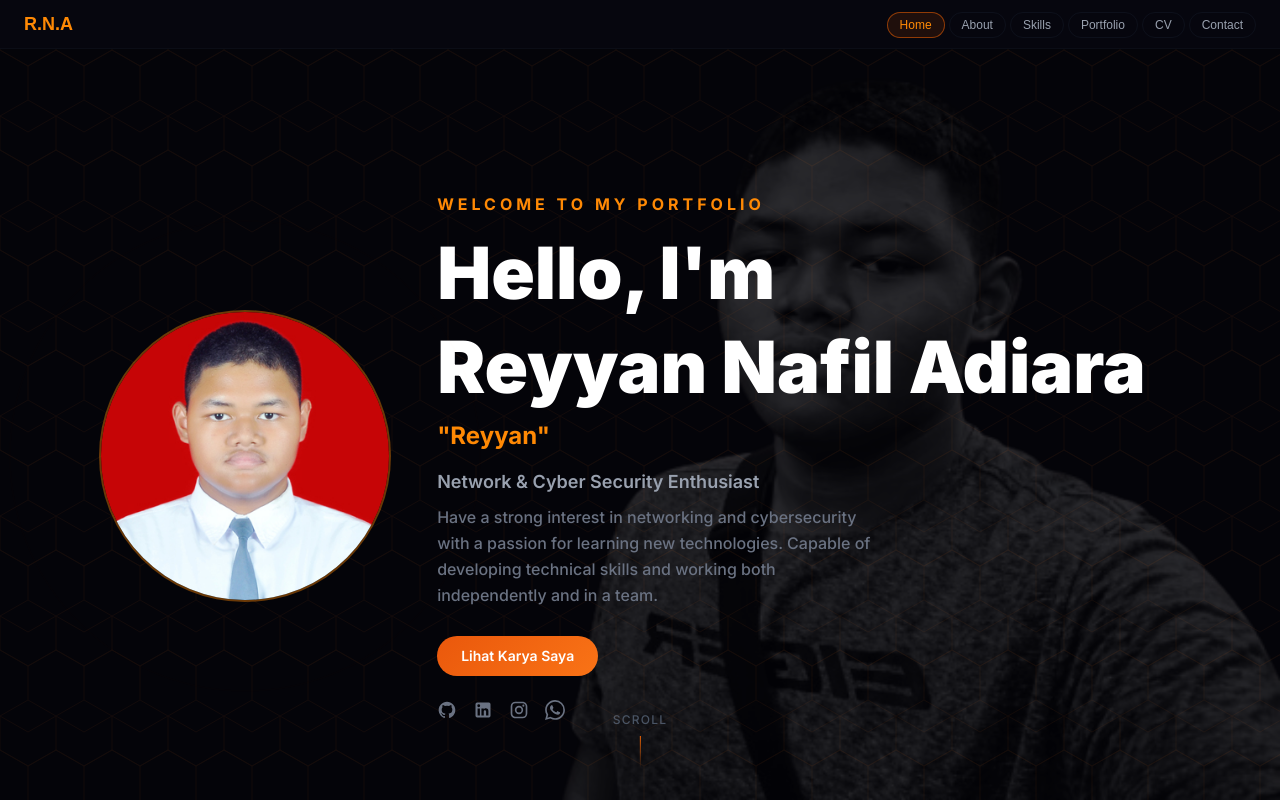
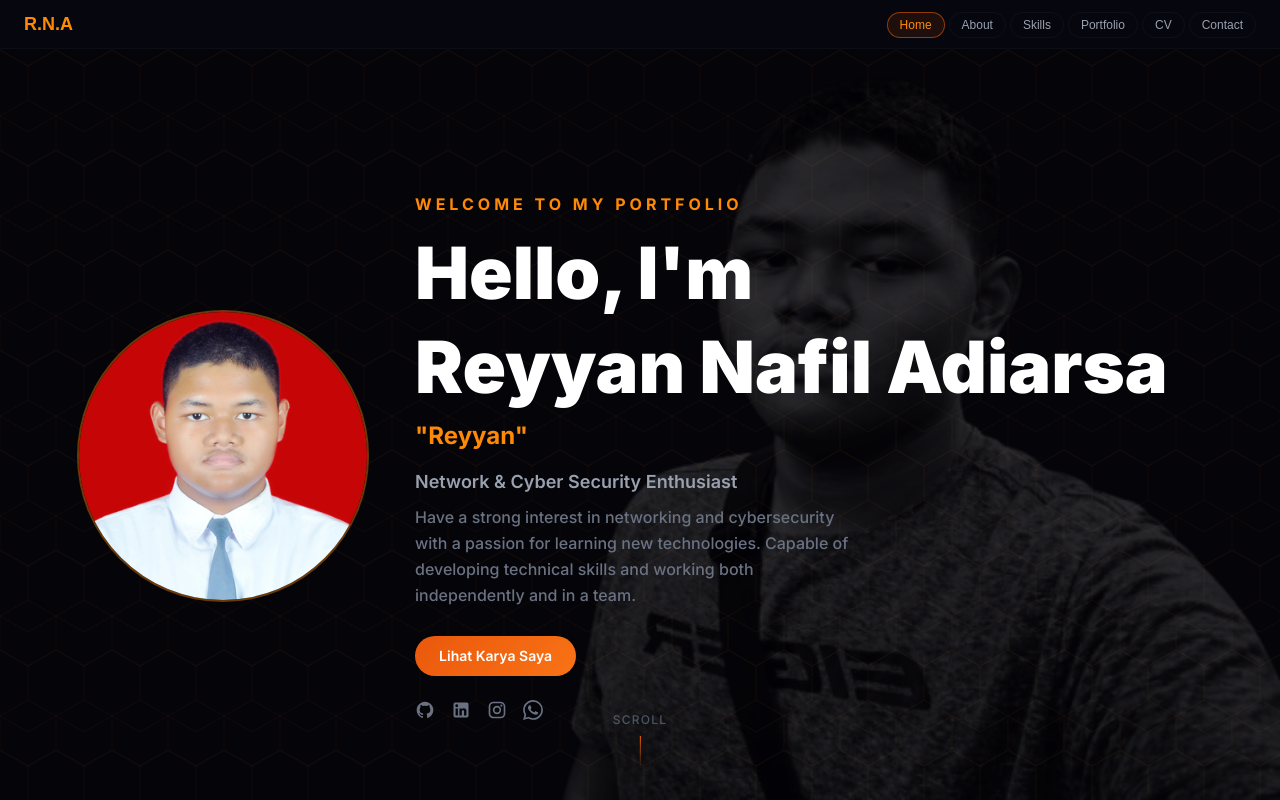
Before and after one commit to reyyannafil0102-hue/portfolio-reyyan, a React (Vite) app: page / in a window 1280 px wide. Shown: the top 800 px of the page. Built offline with nearby package versions, Linux system fonts and the light colour scheme.

Commit message:
testkedu

```diff
--- a/src/data/data.js
+++ b/src/data/data.js
@@ -1,5 +1,5 @@
 const DATA = {
-  name: "Reyyan Nafil Adiara",
+  name: "Reyyan Nafil Adiarsa",
   nickname: "RNA",
   tagline: "Network & Cyber Security Enthusiast",
   description:
```
